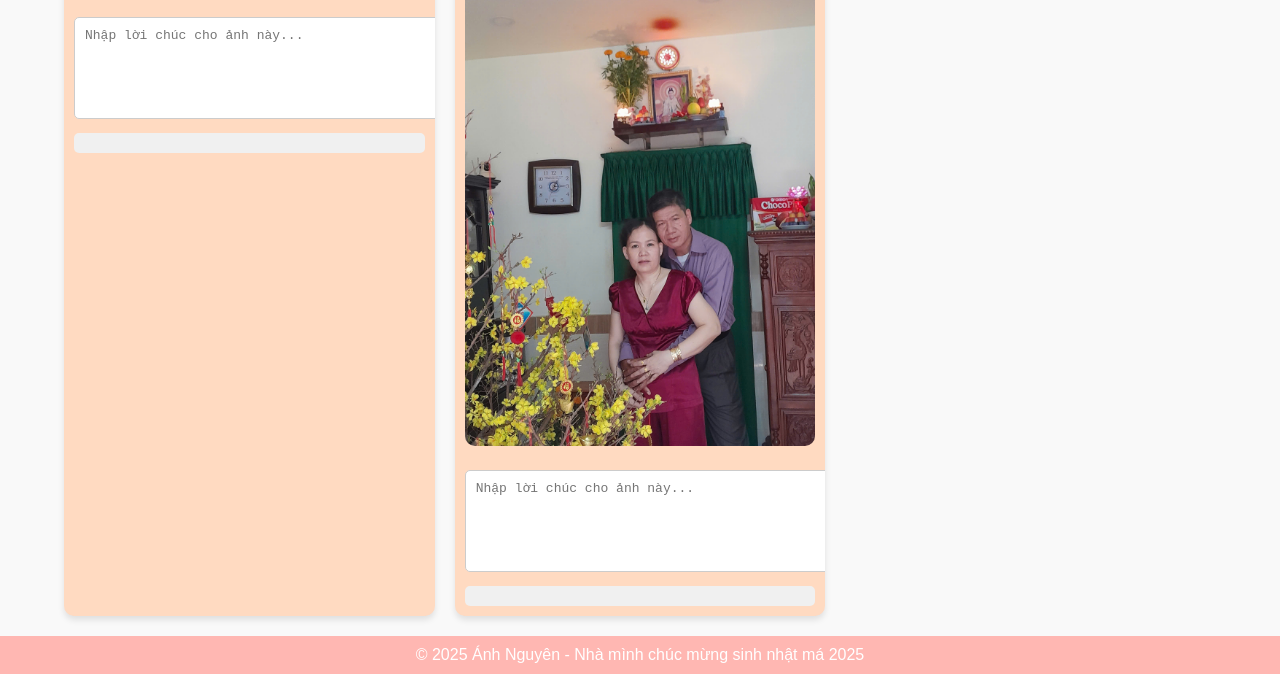
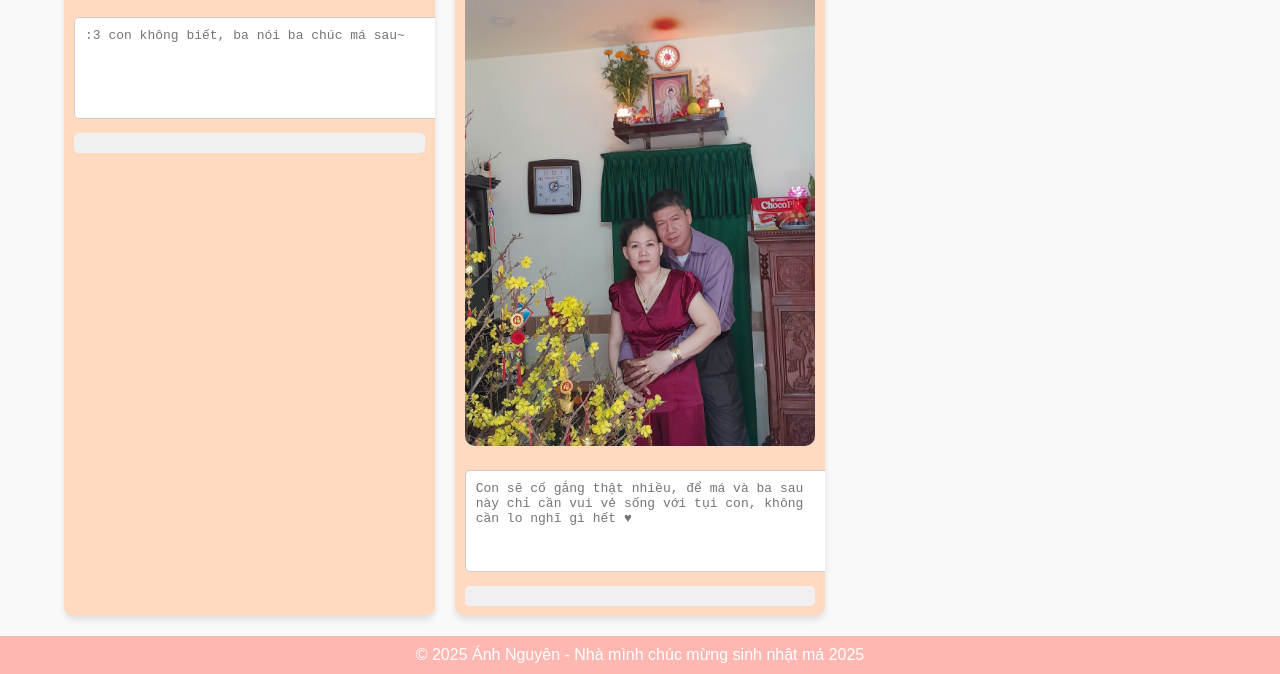
Before and after one commit to anhnguyenceci/sinhnhatma, a plain HTML site: page index.html in a window 1280 px wide. Shown: the part 1810-2484 px from the top of the page. Drawn offline with Linux system fonts and the light colour scheme.

Commit message:
Update index.html

```diff
--- a/index.html
+++ b/index.html
@@ -192,13 +192,13 @@
         <!-- Card 7 -->
         <div class="image-card">
             <img src="34850a6eff053ae0ae1.jpg" alt="Placeholder 7">
-            <textarea placeholder="Nhập lời chúc cho ảnh này..." id="message-3"></textarea>
+            <textarea placeholder=":3 con không biết, ba nói ba chúc má sau~" id="message-3"></textarea>
             <div class="message-display" id="display-3"></div>
         </div>
         <!-- Card 8 -->
         <div class="image-card">
             <img src="24cfa70b185da403fd4c.jpg" alt="Placeholder 8">
-            <textarea placeholder="Nhập lời chúc cho ảnh này..." id="message-3"></textarea>
+            <textarea placeholder="Con sẽ cố gắng thật nhiều, để má và ba sau này chỉ cần vui vẻ sống với tụi con, không cần lo nghĩ gì hết ♥" id="message-3"></textarea>
             <div class="message-display" id="display-3"></div>
         </div>
     </section>
```
